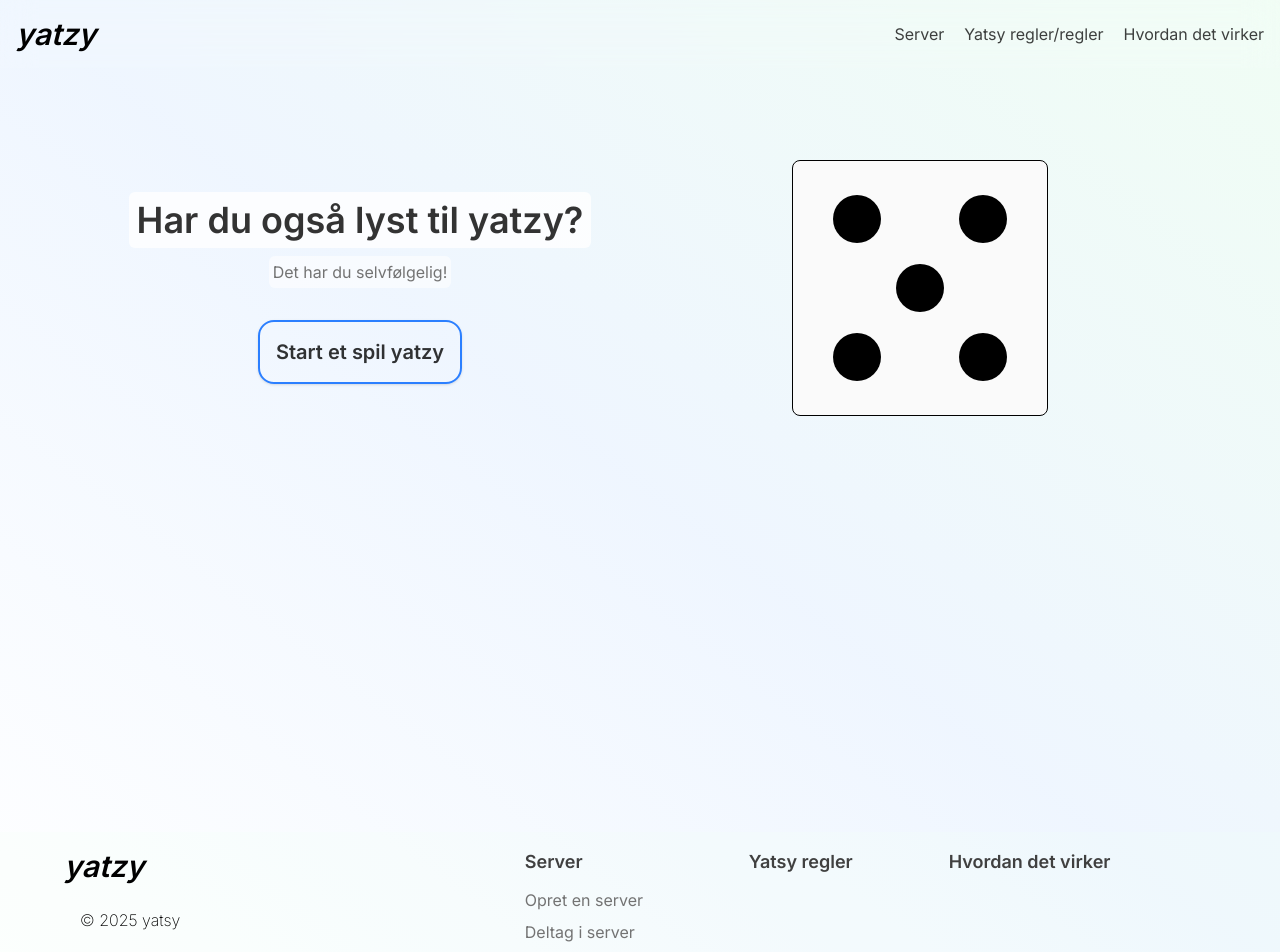
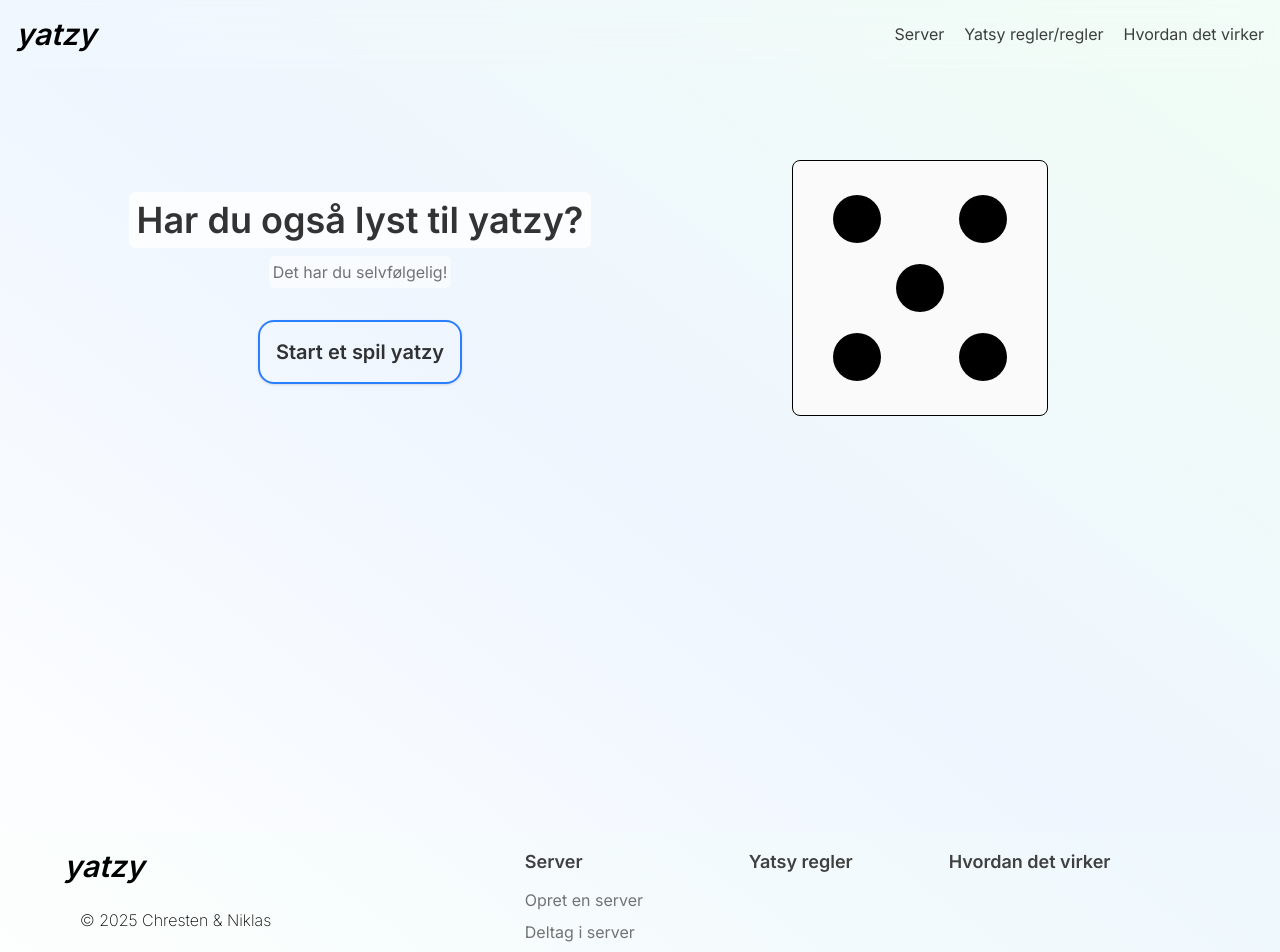
Before and after one commit to Zakers540/jatzy, a Next.js app: page / in a window 1280 px wide. Shown: the top 952 px of the page. Built offline with nearby package versions, Linux system fonts and the light colour scheme.

Commit message:
updated copyright

```diff
--- a/components/Footer.tsx
+++ b/components/Footer.tsx
@@ -6,7 +6,7 @@ export default function Footer () {
                     <p className="italic text-3xl font-semibold dark:text-white">yatzy</p>
                     <div className="flex flex-col items-center md:ml-4 md:block">
                         <div className="mt-6 flex flex-col items-center justify-center md:justify-start md:items-start space-y-4 font-extralight">
-                            <p>© 2025 yatsy</p>
+                            <p>© 2025 Chresten & Niklas</p>
                         </div>
                     </div>
                 </div>
```
